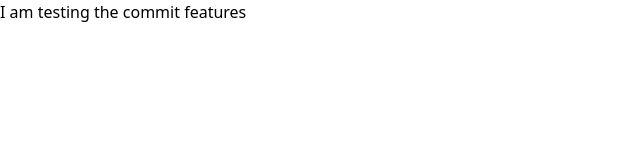
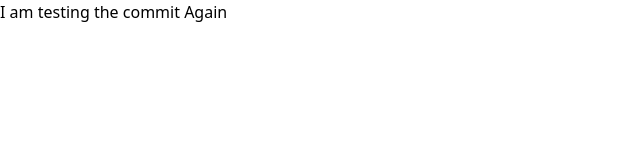
Before and after one commit to vectary-dev/prototype_base, a React app: page / in a window 1280 px wide. Shown: the top 160 px of the page, without its empty margins (0-640 px from the left). Built offline with nearby package versions, Linux system fonts and the light colour scheme.

Commit message:
Test number three a

```diff
--- a/src/App.js
+++ b/src/App.js
@@ -3,7 +3,7 @@ import React from "react";
 document.title = "Vectary Prototype";
 
 function App() {
-  return <div className="">I am testing the commit features</div>;
+  return <div className="">I am testing the commit Again</div>;
 }
 
 export default App;
```
